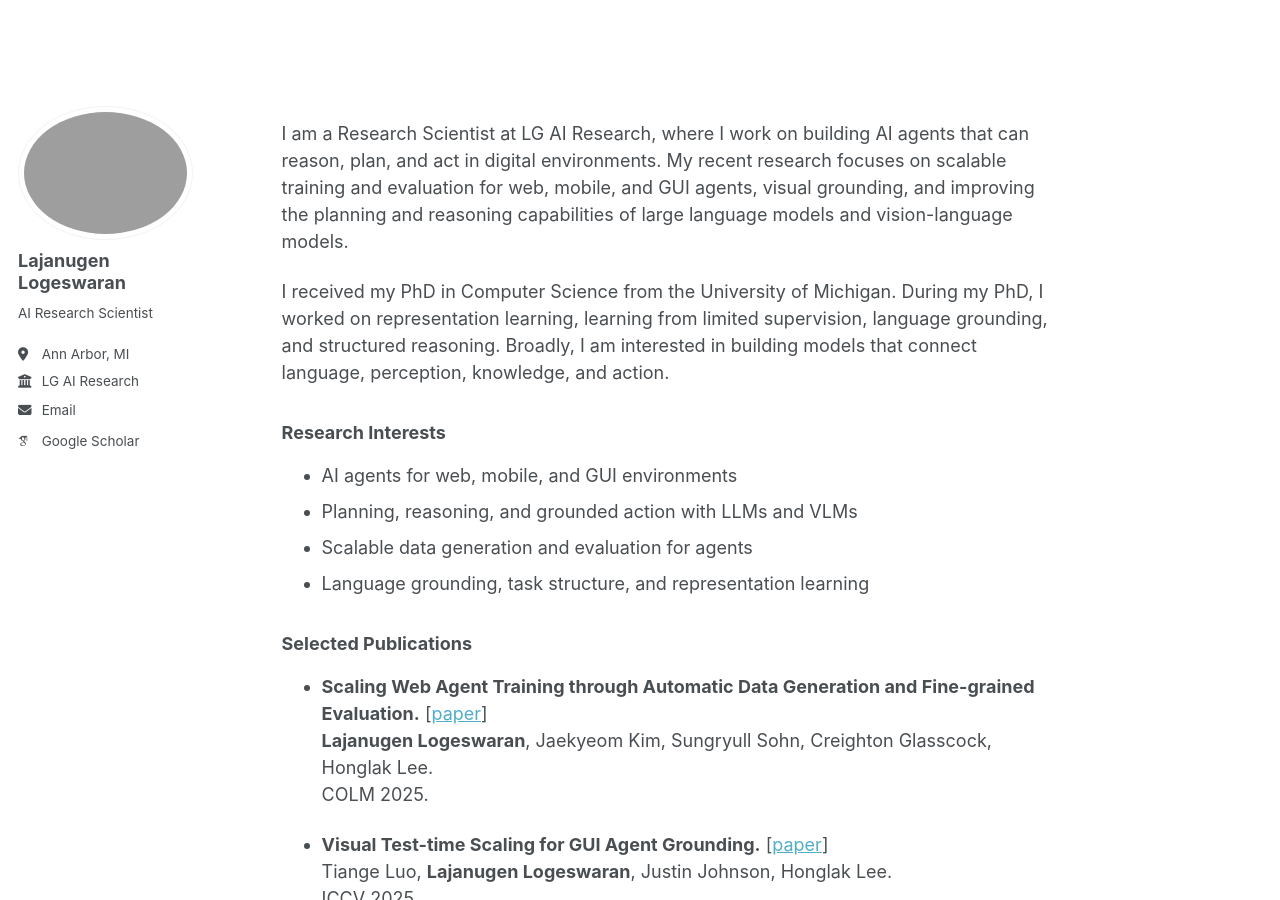
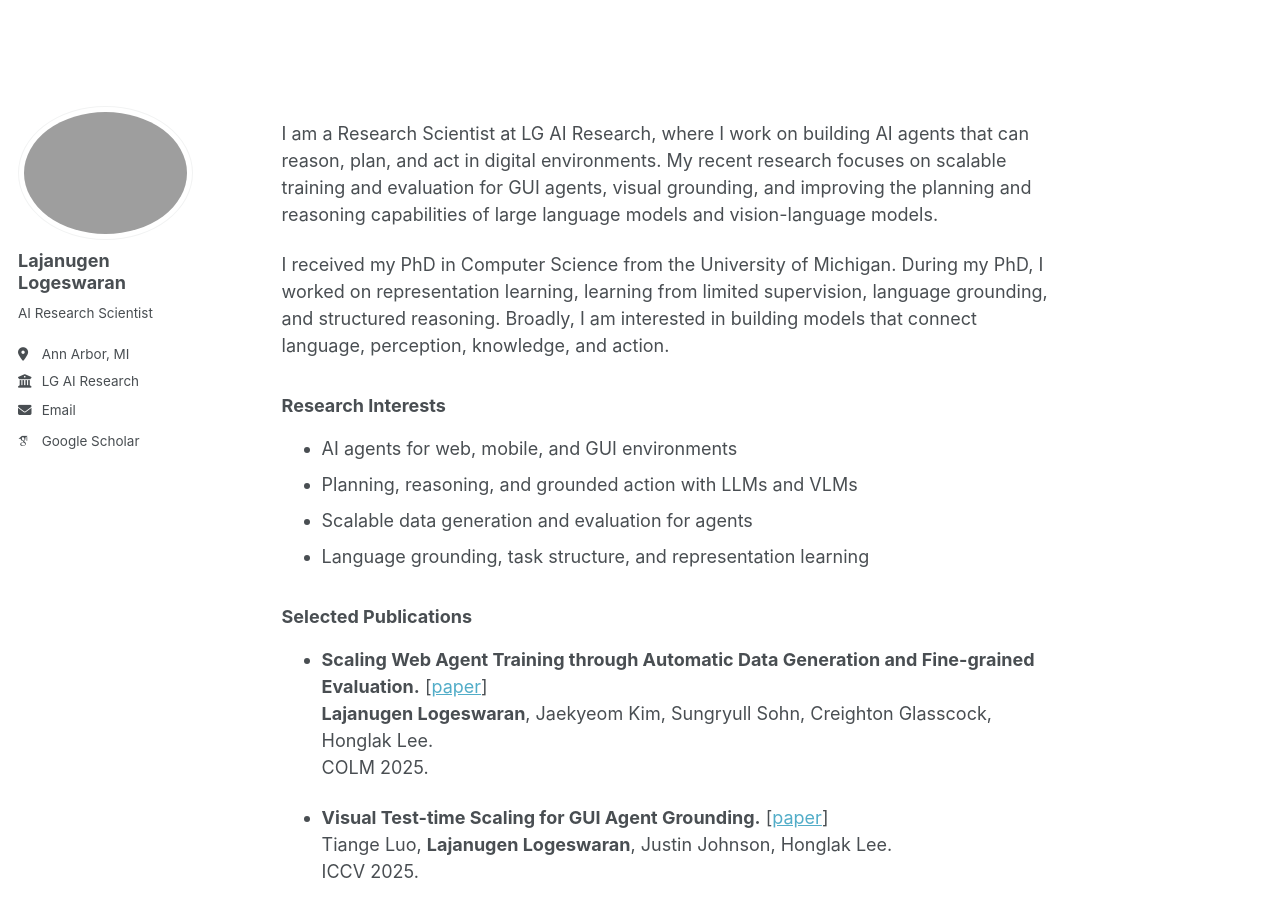
Before and after one commit to lajanugen/lajanugen.github.io, a Jekyll site: the page built from _pages/about.md, in a window 1280 px wide and 900 px high. Built offline with Jekyll 4.4.1, drawn with Linux system fonts in a browser that asks for light colours; some web fonts are replaced.

Commit message:
Update about.md

```diff
--- a/_pages/about.md
+++ b/_pages/about.md
@@ -7,7 +7,7 @@ redirect_from:
   - /about.html
 ---
 
-I am a Research Scientist at LG AI Research, where I work on building AI agents that can reason, plan, and act in digital environments. My recent research focuses on scalable training and evaluation for web, mobile, and GUI agents, visual grounding, and improving the planning and reasoning capabilities of large language models and vision-language models.
+I am a Research Scientist at LG AI Research, where I work on building AI agents that can reason, plan, and act in digital environments. My recent research focuses on scalable training and evaluation for GUI agents, visual grounding, and improving the planning and reasoning capabilities of large language models and vision-language models.
 
 I received my PhD in Computer Science from the University of Michigan. During my PhD, I worked on representation learning, learning from limited supervision, language grounding, and structured reasoning. Broadly, I am interested in building models that connect language, perception, knowledge, and action.
 
```
